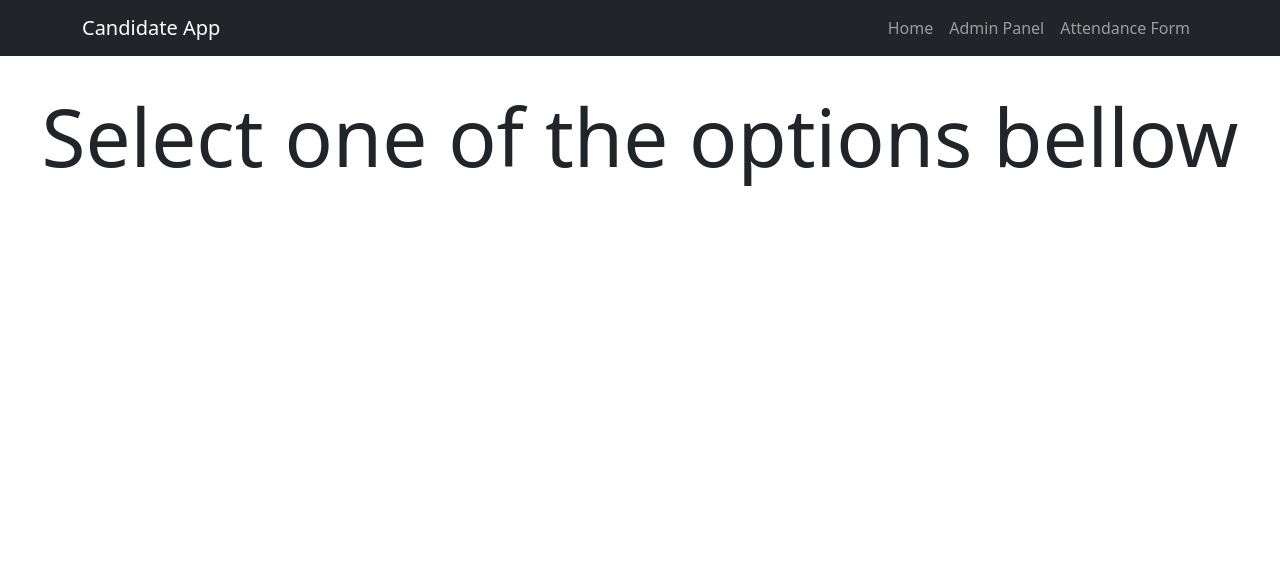
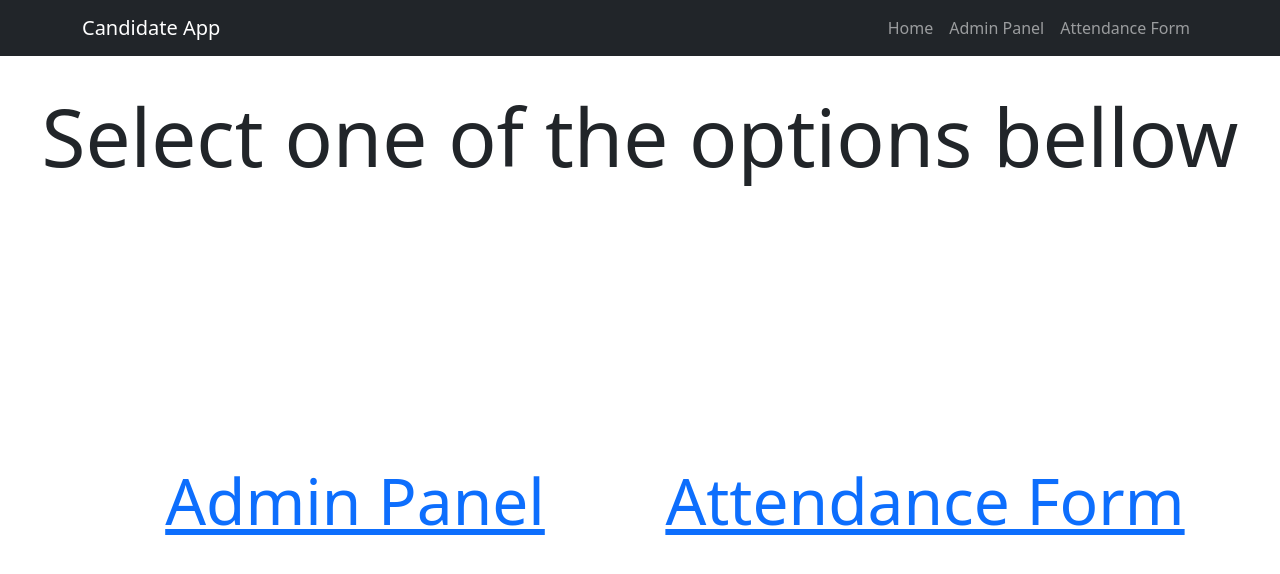
Before and after one commit to ajcastany/candidate1, a React (Create React App) app: page / in a window 1280 px wide. Shown: the top 574 px of the page. Built offline with nearby package versions, Linux system fonts and the light colour scheme.

Commit message:
FIX: links on homepage no longer white

```diff
--- a/src/Home/HomePage.tsx
+++ b/src/Home/HomePage.tsx
@@ -9,13 +9,13 @@ function HomePage() {
             <Container>
                 <Row className="justify-content-md-center my-top-margin">
                     <Col className='text-center'>
-                    <Link className='display-4' to='admin'>
+                    <Link className='display-3' to='admin'>
                         Admin Panel
                     </Link>
                     </Col>
 
                     <Col className="text-center">
-                    <Link className='display-4' to='attendance'>
+                    <Link className='display-3' to='attendance'>
                         Attendance Form
                     </Link>
                 </Col>
```
